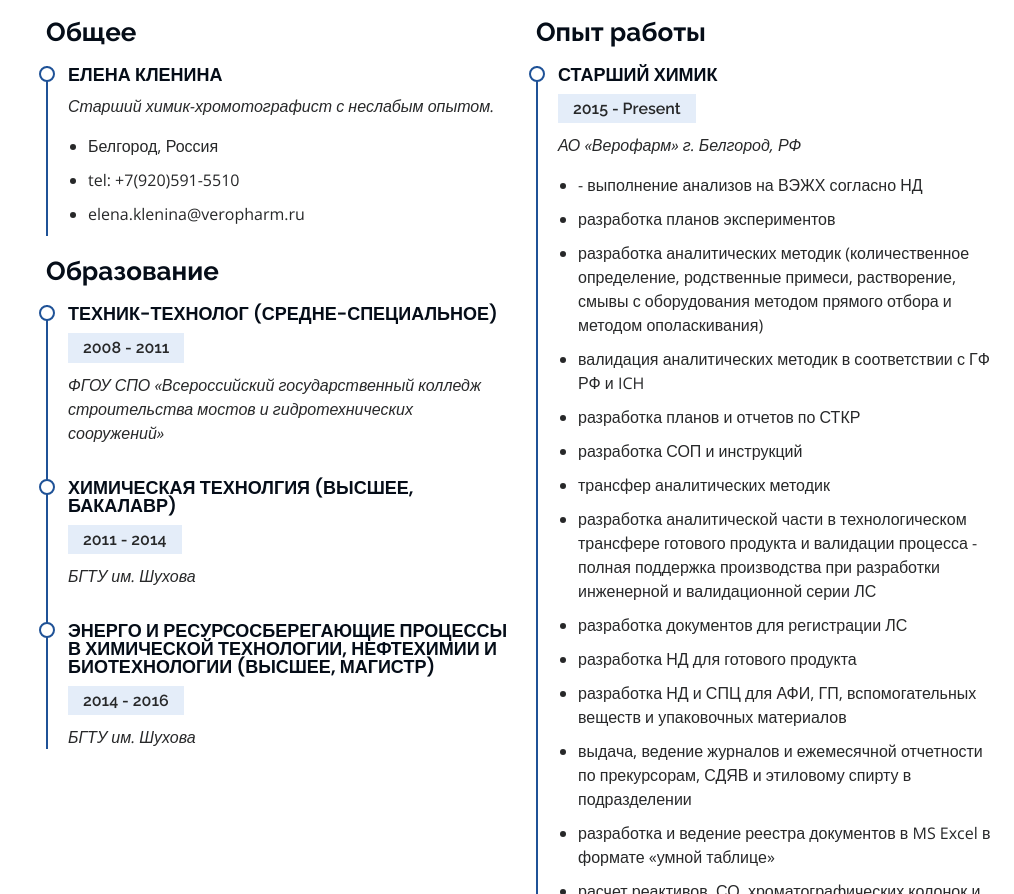
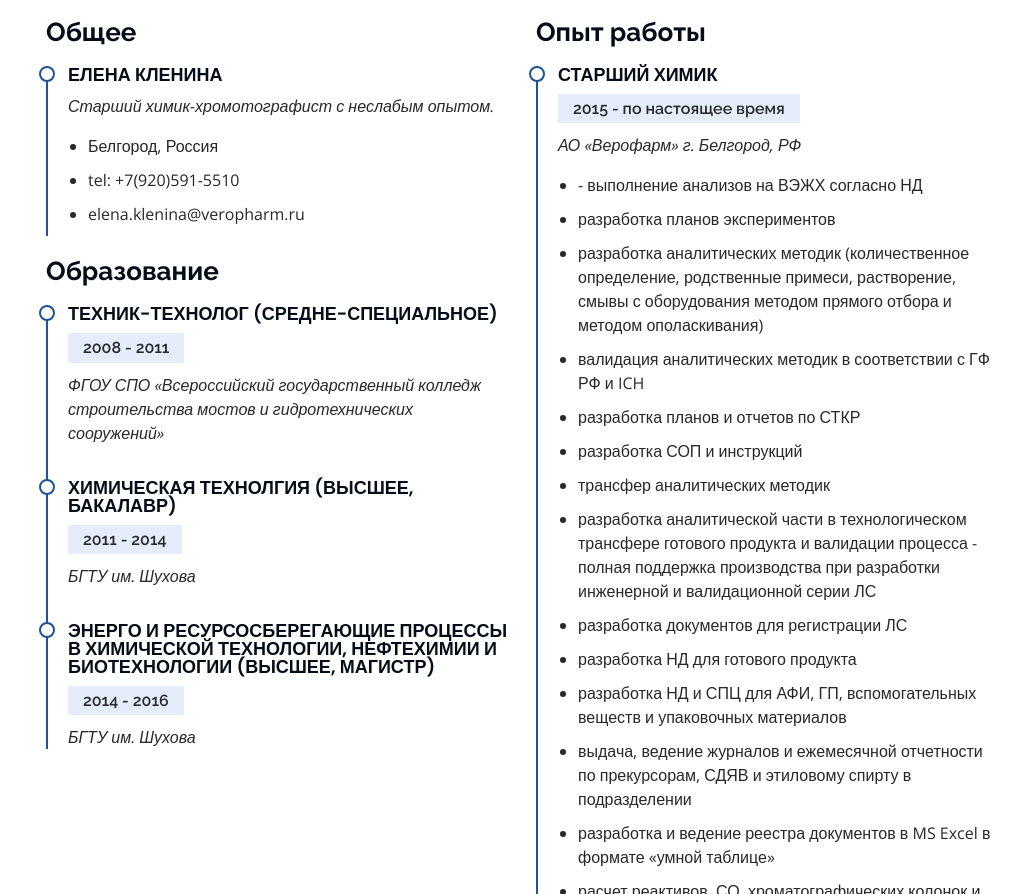
Before and after one commit to plzclickme/ElenaKleninaResume, a plain HTML site: page index.html in a window 1280 px wide. Shown: the part 1763-2657 px from the top of the page, without its empty margins (266-1280 px from the left). Drawn offline with nearby package versions, Linux system fonts and the light colour scheme.

Commit message:
rework index.html

```diff
--- a/index.html
+++ b/index.html
@@ -569,7 +569,7 @@
                             <h3 class="resume-title">Опыт работы</h3>
                             <div class="resume-item">
                                 <h4>Старший химик</h4>
-                                <h5>2015 - Present</h5>
+                                <h5>2015 - по настоящее время</h5>
                                 <p><em>АО «Верофарм» г. Белгород, РФ </em></p>
                                 <ul>
                                     <li>
```
